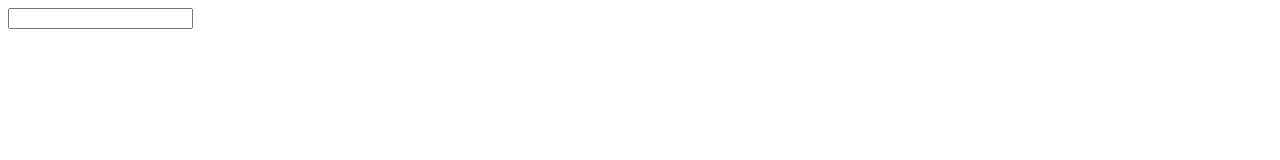
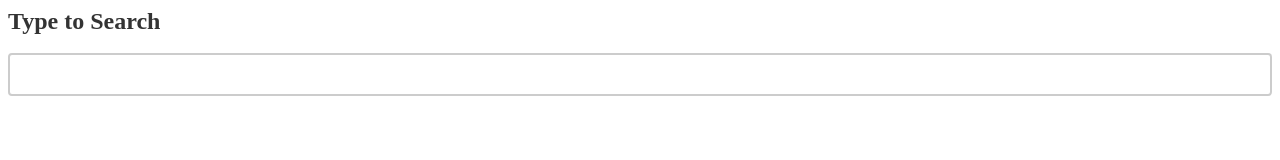
Before and after one commit to imann24/zoo-enrichment-items, a plain HTML site: page index.html in a window 1280 px wide. Drawn offline with nearby package versions, Linux system fonts and the light colour scheme.

Commit message:
Make some stylistic edits

```diff
--- a/index.html
+++ b/index.html
@@ -1,6 +1,7 @@
 <!DOCTYPE html>
 <html>
   <head>
+    <link rel="stylesheet" href="styles.css">
     <script src="https://cdn.jsdelivr.net/npm/fuse.js/dist/fuse.js"></script>
     <script>
       function searchFuse(value) {
@@ -9,7 +10,7 @@
         ul.innerHTML = '';
         results.forEach(result => {
           const li = document.createElement('li');
-          const para = document.createElement('p');
+          const para = document.createElement('h2');
           para.textContent = result.item.name;
           const img = document.createElement('img');
           img.src = result.item.picture;
@@ -42,6 +43,7 @@
   </head>
   <body>
     <form>
+      <label id="search-label" for="search">Type to Search<br></label>
       <input type="text" id="search" oninput="searchFuse(this.value)">
       <ul id="results"></ul>
     </form>
--- /dev/null
+++ b/styles.css
@@ -0,0 +1,16 @@
+#search-label {
+  font-size: 1.5em;
+  font-weight: bold;
+  color: #333;
+  margin-bottom: 10px;
+  display: block;
+}
+
+#search {
+  width: 100%;
+  padding: 12px 20px;
+  margin: 8px 0;
+  box-sizing: border-box;
+  border: 2px solid #ccc;
+  border-radius: 4px;
+}
```
